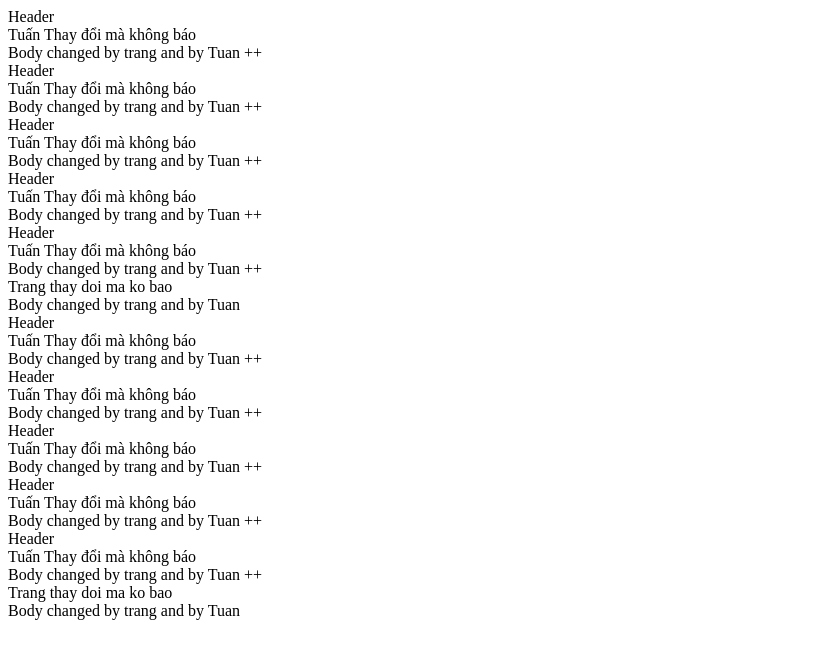
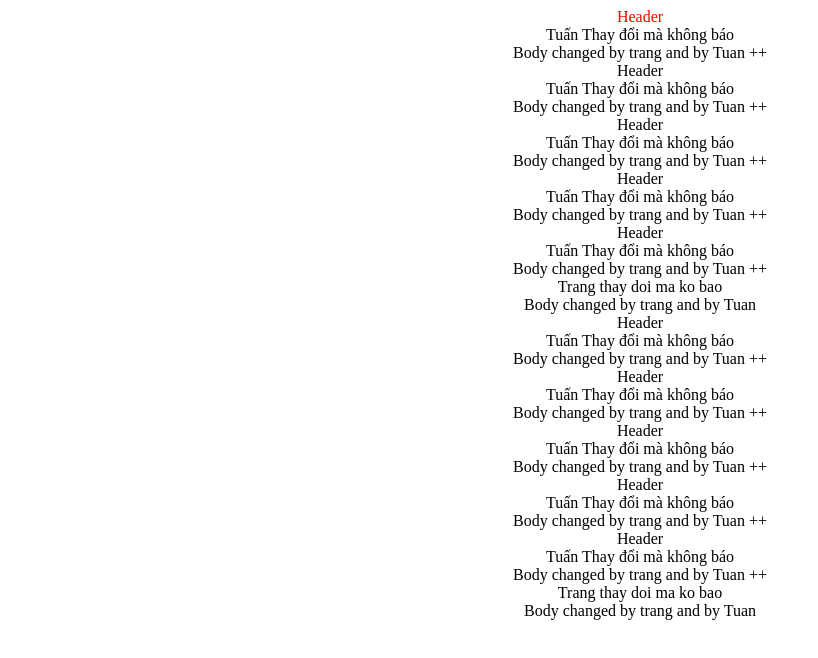
Before and after one commit to AnhTuanPham69/demo-git, a plain HTML site: page index.html in a window 1280 px wide. Shown: the whole page, without its empty margins (0-818 px from the left). Drawn offline with Linux system fonts and the light colour scheme.

Commit message:
style css

```diff
--- a/index.html
+++ b/index.html
@@ -4,9 +4,10 @@
     <meta charset="UTF-8">
     <meta name="viewport" content="width=device-width, initial-scale=1.0">
     <title>Document</title>
+    <link rel="stylesheet" href="styles.css">
 </head>
 <body>
-    <div>Header</div>
+    <div class="header">Header</div>
     <div>Tuấn Thay đổi mà không báo</div>
     <div>Body changed by trang and by Tuan ++</div>
     <div>Header</div>
--- /dev/null
+++ b/styles.css
@@ -0,0 +1,7 @@
+div {
+    text-align: center;
+}
+
+.header {
+color: red;
+}
```
